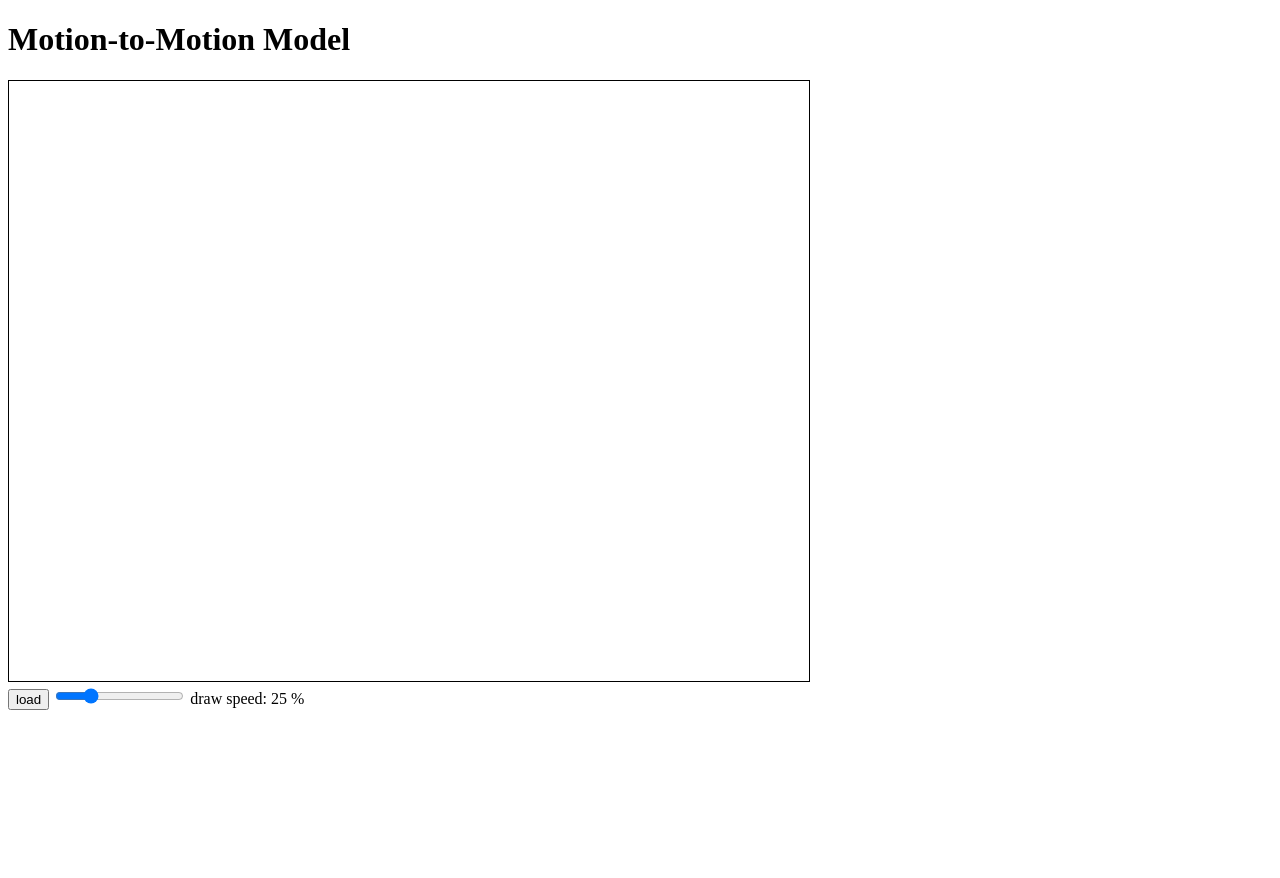
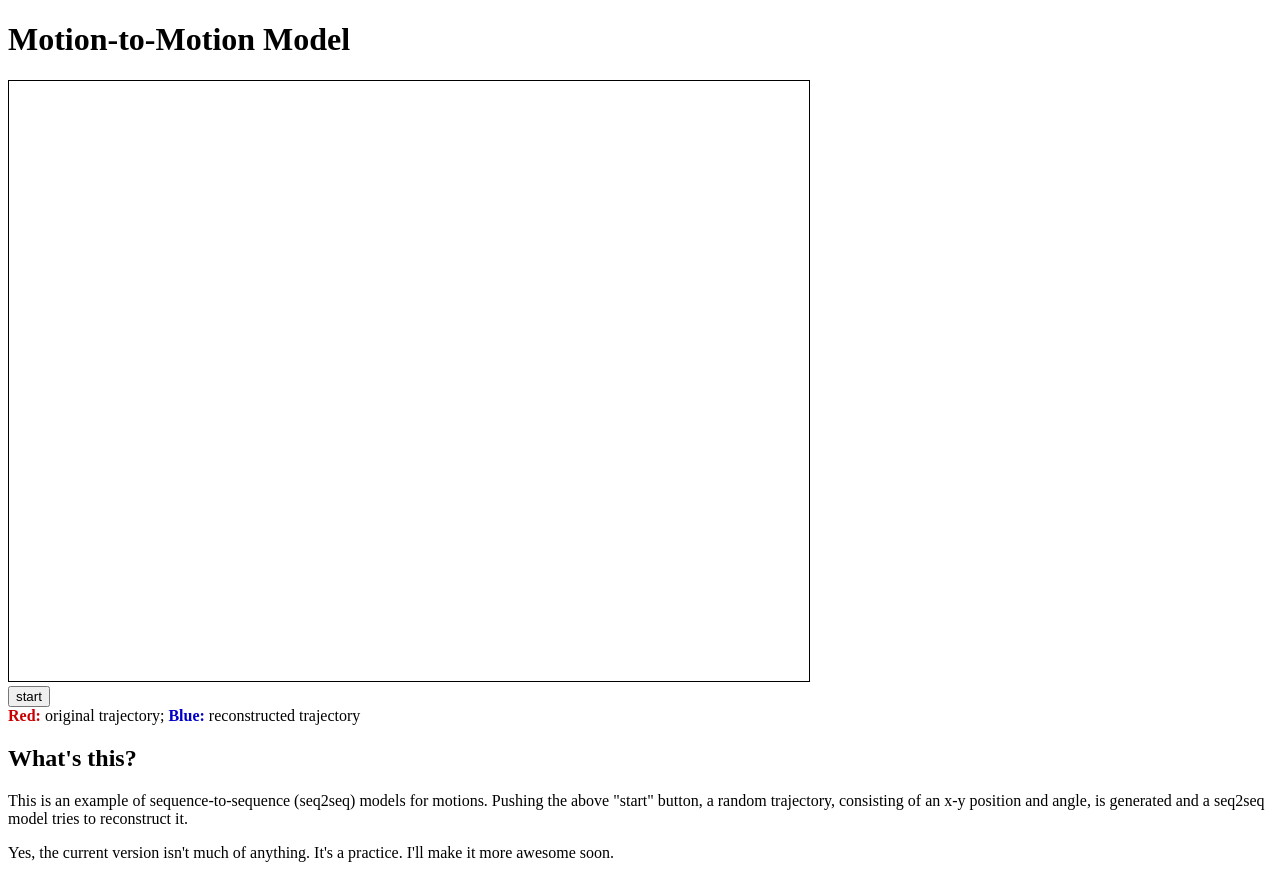
Before and after one commit to kyo-kutsuzawa/motion2motion-web, a website with bundled scripts: page index.html in a window 1280 px wide. Before the commit the page ends 800 px from the top, so only its background shows below. Built offline with nearby package versions, Linux system fonts and the light colour scheme.

Commit message:
Add description

```diff
--- a/index.html
+++ b/index.html
@@ -2,7 +2,7 @@
 <html>
     <head>
         <meta charset="utf-8">
-        <title>motion2motion model for turning over task</title>
+        <title>motion2motion</title>
         <script src="https://cdn.jsdelivr.net/npm/@tensorflow/tfjs@0.13.5/dist/tf.js"></script>
         <script src="build/bundle.js"></script>
         <script src="src/main.js"></script>
@@ -13,11 +13,25 @@
             <canvas id="screen" width="800" height="600" style="border: solid 1px black;"></canvas>
         </div>
         <div>
-        <button type=button onclick="start()">
-                load
+            <button type=button onclick="start()">
+                start
             </button>
-            <input type="range" name="num" min="1" max="100" step="1" value="25" onchange="set_draw_speed(this.value)">
-            <span id="draw_speed">draw speed: 25 %</span>
         </div>
+        <div>
+            <span style="font-weight: bold; color: rgb(200, 0, 0)">Red:</span> original trajectory;
+            <span style="font-weight: bold; color: rgb(0, 0, 200)">Blue:</span> reconstructed trajectory
+        </div>
+
+        <section>
+            <h1>What's this?</h1>
+            <p>
+                This is an example of sequence-to-sequence (seq2seq) models for motions.
+                Pushing the above "start" button, a random trajectory, consisting of an x-y position and angle, is generated and a seq2seq model tries to reconstruct it.
+            </p>
+            <p>
+                Yes, the current version isn't much of anything. It's a practice.
+                I'll make it more awesome soon.
+            </p>
+        </section>
     </body>
 </html>
```
